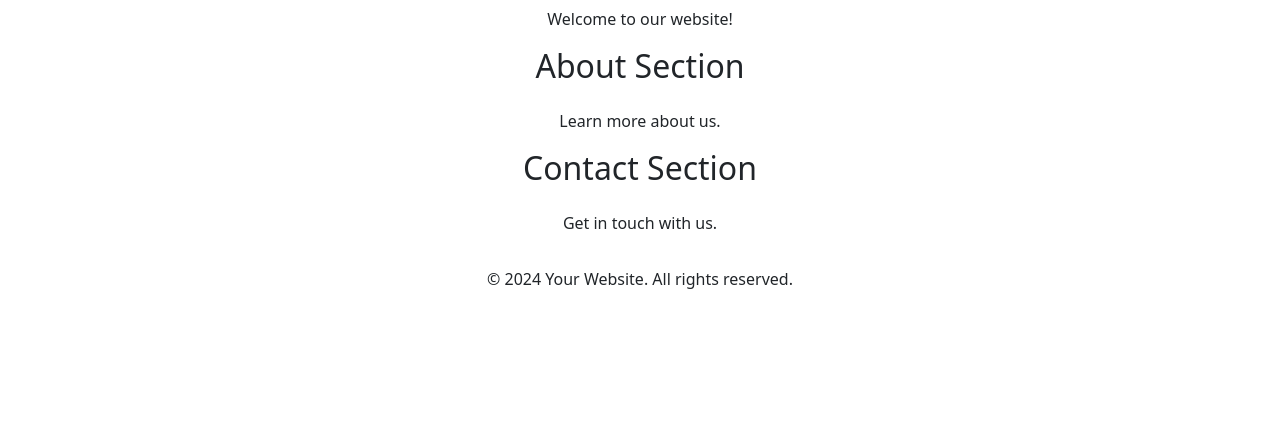
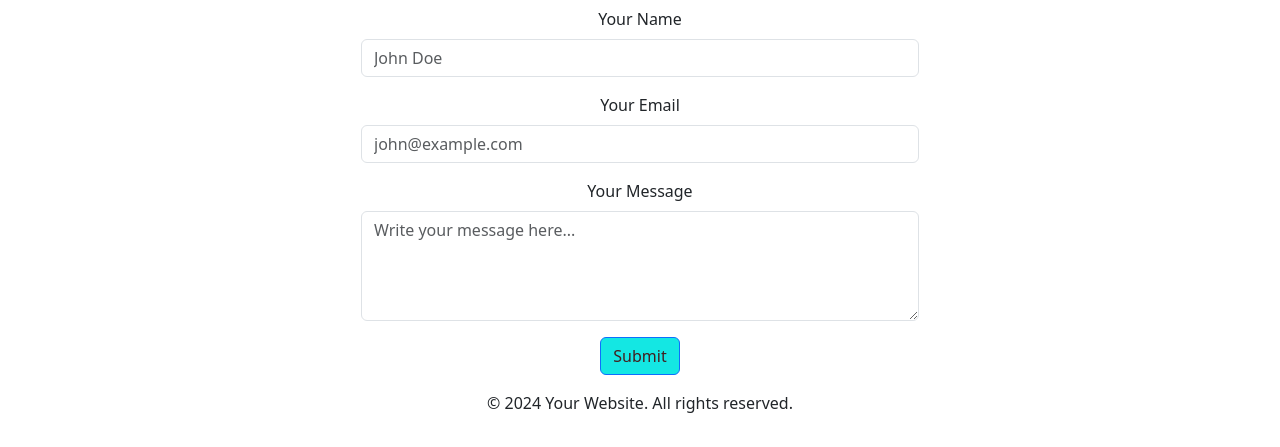
Before and after one commit to juhokas/my-jdpwebsite, a plain HTML site: page contact.html in a window 1280 px wide. Shown: the part 707-1154 px from the top of the page. Before the commit the page ends 1030 px from the top, so only its background shows below. Drawn offline with nearby package versions, Linux system fonts and the light colour scheme.

Commit message:
juho laittoi online kaikki muutokset

```diff
--- a/contact.html
+++ b/contact.html
@@ -1,5 +1,6 @@
 <!DOCTYPE html>
 <html lang="en">
+
 <head>
     <meta charset="UTF-8">
     <meta name="viewport" content="width=device-width, initial-scale=1.0">
@@ -11,13 +12,15 @@
     <!-- Link to external style.css file -->
     <link rel="stylesheet" href="style.css">
 </head>
+
 <body>
 
     <!-- Bootstrap Navigation Menu -->
     <nav class="navbar navbar-expand-lg navbar-dark bg-dark">
         <div class="container mx-auto">
             <a class="navbar-brand" href="index.html">Juho's website</a>
-            <button class="navbar-toggler" type="button" data-toggle="collapse" data-target="#navbarNav" aria-controls="navbarNav" aria-expanded="false" aria-label="Toggle navigation">
+            <button class="navbar-toggler" type="button" data-bs-toggle="collapse" data-bs-target="#navbarNav"
+                aria-controls="navbarNav" aria-expanded="false" aria-label="Toggle navigation">
                 <span class="navbar-toggler-icon"></span>
             </button>
             <div class="collapse navbar-collapse" id="navbarNav">
@@ -53,19 +56,25 @@
     </header>
 
     <main class="text-center">
-        <section id="home">
-            <h2 class="mb-4">Home Section</h2>
-            <p>Welcome to our website!</p>
-        </section>
+        <section id="contact" class="container">
+            <h2 class="mb-4">Contact Section</h2>
 
-        <section id="about">
-            <h2 class="mb-4">About Section</h2>
-            <p>Learn more about us.</p>
-        </section>
-
-        <section id="contact">
-            <h2 class="mb-4">Contact Section</h2>
-            <p>Get in touch with us.</p>
+            <!-- Narrow and Centered Contact Form -->
+            <form class="mx-auto col-lg-6 col-md-8 col-sm-10">
+                <div class="mb-3">
+                    <label for="name" class="form-label">Your Name</label>
+                    <input type="text" class="form-control" id="name" placeholder="John Doe" required>
+                </div>
+                <div class="mb-3">
+                    <label for="email" class="form-label">Your Email</label>
+                    <input type="email" class="form-control" id="email" placeholder="john@example.com" required>
+                </div>
+                <div class="mb-3">
+                    <label for="message" class="form-label">Your Message</label>
+                    <textarea class="form-control" id="message" rows="4" placeholder="Write your message here..." required></textarea>
+                </div>
+                <button type="submit" class="btn btn-primary">Submit</button>
+            </form>
         </section>
     </main>
 
@@ -78,4 +87,5 @@
 
     <!-- Your custom scripts or additional script files can be added here -->
 </body>
+
 </html>
```
Also changed, not shown: about.html (+9 -1 lines), index.html (+9 -4 lines), style.css (line endings or trailing spaces), 1 other file. Lines whose indentation alone changed are shown as unchanged.
